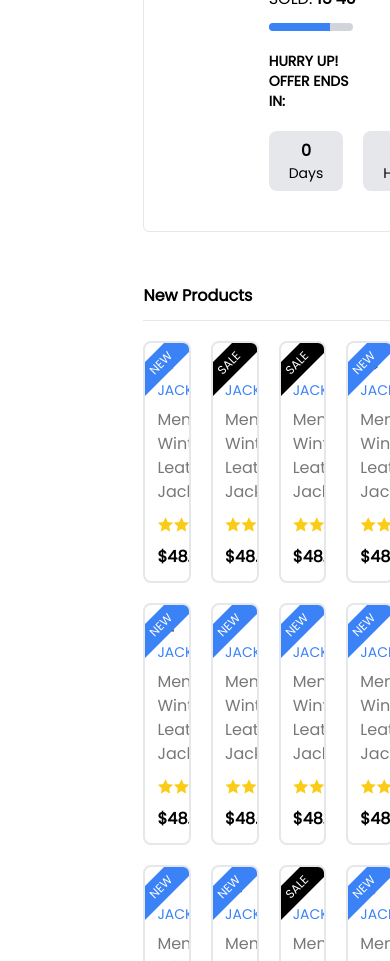
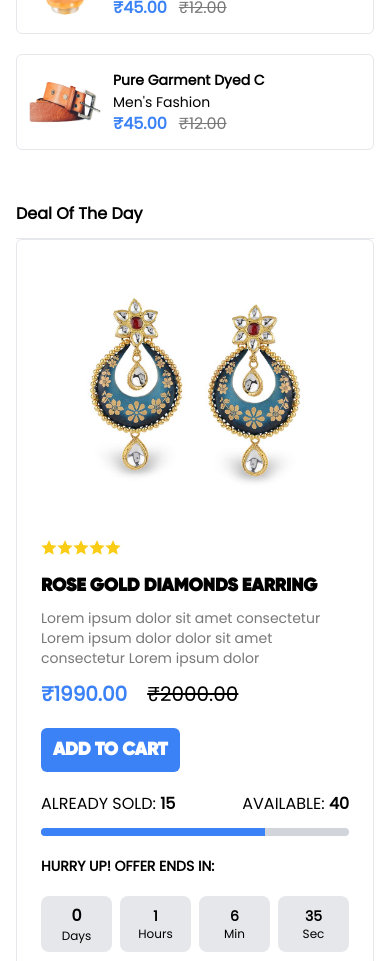
Before and after one commit to Siddhantsingh1230/ShopSpace, a React (Create React App) app: page / in a window 390 px wide. Shown: the part 2520-3481 px from the top of the page. Built offline with nearby package versions, Linux system fonts and the light colour scheme.

Commit message:
HomePage made responsive Part2

```diff
--- a/src/components/CountDownTimer.jsx
+++ b/src/components/CountDownTimer.jsx
@@ -33,22 +33,22 @@ const CountDownTimer = ({ seconds }) => {
   }, [seconds]);
 
   return (
-    <div className="flex gap-5 ">
-      <div className="countdown-item bg-gray-200 px-5 py-2  flex justify-center items-center flex-col rounded-lg ">
+    <div className="flex gap-5 max-sm:gap-2 max-sm:mb-10">
+      <div className="countdown-item bg-gray-200 py-2  flex justify-center items-center flex-col rounded-lg max-sm:px-4 flex-1">
         <div className="text-md font-bold">{time.days}</div>
-        <div className="text-sm">Days</div>
+        <div className="text-sm max-sm:text-xs">Days</div>
       </div>
-      <div className="countdown-item bg-gray-200 px-5 py-2  flex justify-center items-center flex-col rounded-lg ">
-        <div className="text-md font-bold">{time.hours}</div>
-        <div className="text-sm">Hours</div>
+      <div className="countdown-item bg-gray-200 py-2  flex justify-center items-center flex-col rounded-lg max-sm:px-4 flex-1">
+        <div className="text-md font-bold max-sm:text-sm">{time.hours}</div>
+        <div className="text-sm max-sm:text-xs">Hours</div>
       </div>
-      <div className="countdown-item bg-gray-200 px-5 py-2  flex justify-center items-center flex-col rounded-lg ">
-        <div className="text-md font-bold">{time.minutes}</div>
-        <div className="text-sm">Min</div>
+      <div className="countdown-item bg-gray-200 py-2  flex justify-center items-center flex-col rounded-lg max-sm:px-4 flex-1">
+        <div className="text-md font-bold max-sm:text-sm">{time.minutes}</div>
+        <div className="text-sm max-sm:text-xs">Min</div>
       </div>
-      <div className="countdown-item bg-gray-200 px-5 py-2  flex justify-center items-center flex-col rounded-lg ">
-        <div className="text-md font-bold">{time.seconds}</div>
-        <div className="text-sm">Sec</div>
+      <div className="countdown-item bg-gray-200 py-2  flex justify-center items-center flex-col rounded-lg max-sm:px-4 flex-1">
+        <div className="text-md font-bold max-sm:text-sm">{time.seconds}</div>
+        <div className="text-sm max-sm:text-xs">Sec</div>
       </div>
     </div>
   );
--- a/src/pages/Home.jsx
+++ b/src/pages/Home.jsx
@@ -572,7 +572,7 @@ const Home = ({ setProgress }) => {
         </div>
         {/* Product Section */}
         <div className="flex justify-center  mb-12  gap-10 relative">
-          <div className="sidebar w-[30%] ">
+          <div className="sidebar w-[30%] max-sm:hidden">
             <div className=" w-full sticky top-8">
               <div className="w-full border rounded-xl p-5">
                 <Accordian title={"CATEGORY"} data={AccrodianData} />
@@ -660,9 +660,9 @@ const Home = ({ setProgress }) => {
               </div>
             </div>
           </div>
-          <div className="productsWrapper w-[70%]">
+          <div className="productsWrapper w-[70%] max-sm:w-full max-sm:mt-10">
             {/* Product trend and list */}
-            <div className="grid grid-cols-3 gap-5 mb-10">
+            <div className="grid grid-cols-3 gap-5 mb-10 max-sm:grid-cols-1">
               <div className="flex flex-col gap-5">
                 <p className="font-bold border-b py-2 tracking-wider">
                   New Arrivals
@@ -958,24 +958,24 @@ const Home = ({ setProgress }) => {
             {/* Deal of the Day */}
             <div className="flex flex-col mb-10">
               <h1 className="font-bold border-b py-3">Deal Of The Day</h1>
-              <div className="flex border rounded-md p-10">
-                <img src={jwellery} alt="offer" className="w-2/4 h-2/4"></img>
-                <div className="w-2/4">
+              <div className="flex border rounded-md p-10 max-sm:flex-col max-sm:p-0 max-sm:items-center max-sm:px-6">
+                <img src={jwellery} alt="offer" className="w-2/4 h-2/4 max-sm:m-10 max-sm:w-4/5 "></img>
+                <div className="w-2/4 max-sm:w-full">
                   <Stars star={5} />
-                  <h1 className="font-bold font-[GilroyB] text-lg">
+                  <h1 className="font-bold font-[GilroyB] text-lg max-sm:mt-3 max-sm:text-md">
                     ROSE GOLD DIAMONDS EARRING
                   </h1>
-                  <p className="my-2 text-[#787878] text-md">
+                  <p className="my-2 text-[#787878] text-md max-sm:text-sm">
                     Lorem ipsum dolor sit amet consectetur Lorem ipsum dolor
                     dolor sit amet consectetur Lorem ipsum dolor
                   </p>
-                  <p className="text-blue-500 text-2xl font-bold ">
+                  <p className="text-blue-500 text-2xl font-bold max-sm:text-xl max-sm:mt-3">
                     ₹1990.00
                     <span className="ml-5 text-black font-normal line-through">
                       ₹2000.00
                     </span>
                   </p>
-                  <button className="py-2 px-3 hover:bg-black hover:text-white transition bg-blue-500 rounded-md text-white font-bold text-xl font-[GilroyB] my-5">
+                  <button className="py-2 px-3 hover:bg-black hover:text-white transition bg-blue-500 rounded-md text-white font-bold text-xl font-[GilroyB] my-5 max-sm:text-lg">
                     ADD TO CART
                   </button>
                   <div className="flex justify-between items-center mb-3">
```
